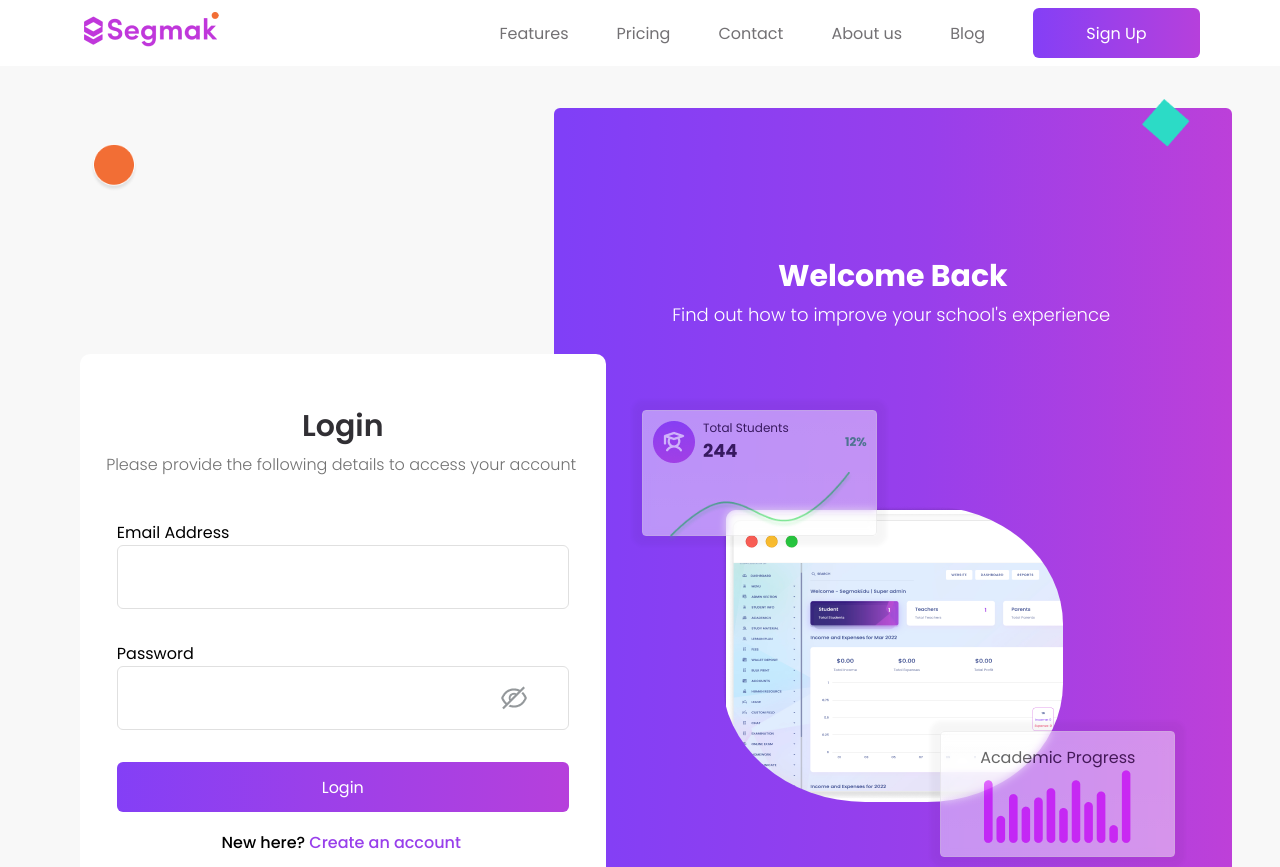
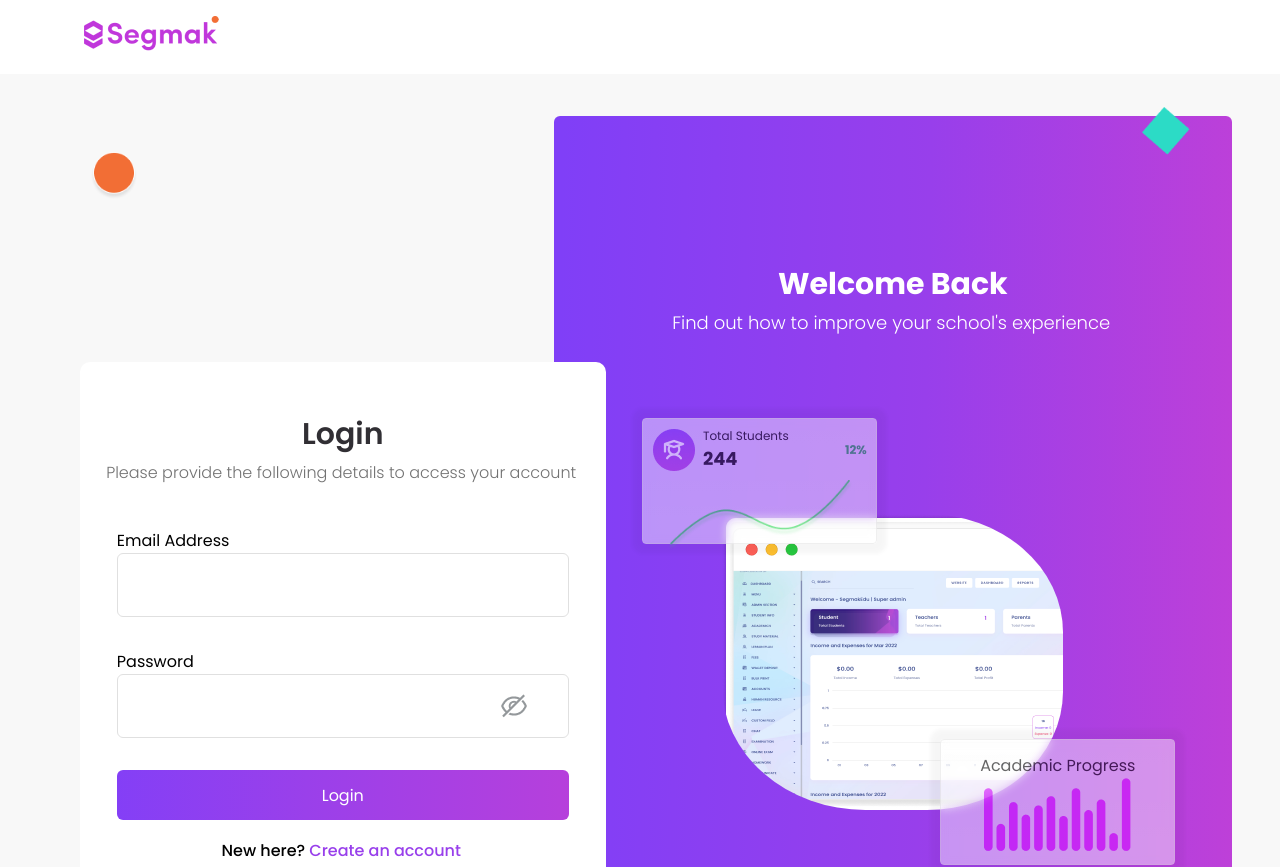
Before and after one commit to ejezie/Segmark, a React (Create React App) app: page /signin in a window 1280 px wide. Shown: the top 867 px of the page. Built offline with nearby package versions, Linux system fonts and the light colour scheme.

Commit message:
hide navbar and footer on auth pages

```diff
--- a/src/App.js
+++ b/src/App.js
@@ -17,6 +17,10 @@ import SignUp from "./pages/SignUp";
 import SignIn from "./pages/SignIn";
 import AccountType from "./pages/AccountType";
 
+const Null = () => {
+  console.log("null");
+};
+
 function App() {
   const [drawer, setDrawer] = useState(false);
 
@@ -27,8 +31,16 @@ function App() {
   return (
     <>
       <Router>
-        <Slider drawer={drawer} handleMenuClick={handleMenuClick} />
-        <Navbar handleMenuClick={handleMenuClick} />
+        {window.location.pathname === "/signup" ||
+        window.location.pathname === "/signin" ||
+        window.location.pathname === "/account" ? null : (
+          <Navbar handleMenuClick={handleMenuClick} />
+        )}
+        {window.location.pathname === "/signup" ||
+        window.location.pathname === "/signin" ||
+        window.location.pathname === "/account" ? null : (
+          <Slider drawer={drawer} handleMenuClick={handleMenuClick} />
+        )}
         <Routes>
           <Route path="/" element={<Landing />} />
           <Route path="/features" element={<Features />} />
@@ -40,7 +52,11 @@ function App() {
           <Route path="/signin" element={<SignIn />} />
           <Route path="/account" element={<AccountType />} />
         </Routes>
-        <Footer />
+        {window.location.pathname === "/signup" ||
+        window.location.pathname === "/signin" ||
+        window.location.pathname === "/account" ? null : (
+          <Footer />
+        )}
       </Router>
     </>
   );
--- a/src/pages/AccountType.jsx
+++ b/src/pages/AccountType.jsx
@@ -1,11 +1,16 @@
 import React from "react";
 
+import logo from "../assets/icons/logo.png";
 import learning from "../assets/images/learning.png";
 import teacher from "../assets/images/teacher.png";
 import qualitytime from "../assets/images/quality_time.png";
 
 function AccountType() {
   return (
+    <>
+      <div className="logo-icon" style={{padding: "1rem 0"}}>
+        <img src={logo} alt="logo" />
+      </div>
       <div className="account center">
         <div className="account-wrap center">
           <div className="top center">
@@ -36,6 +41,7 @@ function AccountType() {
           </div>
         </div>
       </div>
+    </>
   );
 }
 
--- a/src/pages/SignIn.jsx
+++ b/src/pages/SignIn.jsx
@@ -9,6 +9,7 @@ import appled from "../assets/images/appled.png";
 import p1 from "../assets/images/p1.png";
 import p4 from "../assets/images/p4.png";
 import p5 from "../assets/images/p5.png";
+import logo from "../assets/icons/logo.png";
 import barchart from "../assets/images/barchart.png";
 import grad from "../assets/icons/grad.png";
 import signupscreen from "../assets/images/signupscreen.png";
@@ -16,6 +17,9 @@ import signupscreen from "../assets/images/signupscreen.png";
 function SignIn() {
   return (
     <div className="section-wrap">
+      <div className="logo-icon" style={{ padding: "1rem 0" }}>
+        <img src={logo} alt="logo" />
+      </div>
       <div className="auth center signin">
         <img className="p1" src={p1} alt="clip" />
         <img className="p4" src={p4} alt="clip" />
--- a/src/pages/SignUp.jsx
+++ b/src/pages/SignUp.jsx
@@ -8,6 +8,7 @@ import appled from "../assets/images/appled.png";
 import p1 from "../assets/images/p1.png";
 import p4 from "../assets/images/p4.png";
 import p5 from "../assets/images/p5.png";
+import logo from "../assets/icons/logo.png";
 import barchart from "../assets/images/barchart.png";
 import grad from "../assets/icons/grad.png";
 import signupscreen from "../assets/images/signupscreen.png";
@@ -15,6 +16,9 @@ import signupscreen from "../assets/images/signupscreen.png";
 function SignUp() {
   return (
     <div className="section-wrap">
+      <div className="logo-icon" style={{ padding: "1rem 0" }}>
+        <img src={logo} alt="logo" />
+      </div>
       <div className="auth center">
         <img className="p1" src={p1} alt="clip" />
         <img className="p4" src={p4} alt="clip" />
--- a/src/styles/account.scss
+++ b/src/styles/account.scss
@@ -1,7 +1,7 @@
 .account {
   background-color: #f8f8f8 !important;
   flex-direction: column;
-  padding: 3rem 0;
+  padding: 5rem 0;
 
   .account-wrap {
     background: #ffffff;
--- a/src/styles/auth.scss
+++ b/src/styles/auth.scss
@@ -4,6 +4,19 @@
     padding: 0rem 0rem 5rem 0rem !important;
   }
 }
+
+ .logo-icon {
+    margin-left: 5rem;
+    img {
+      image-rendering: auto;
+      @media (max-width: 1025px) {
+        width: 6rem;
+      }
+    }
+    @media (max-width: 960px) {
+      margin-left: 1rem;
+    }
+  }
 
 .auth {
   width: 100vw;
@@ -12,6 +25,7 @@
   background-color: #f8f8f8 !important;
   padding: 5rem 2rem 5rem 5rem;
   background-color: #fff;
+
   .p1,
   .p4,
   .p5 {
```
Lines whose indentation alone changed are shown as unchanged.
